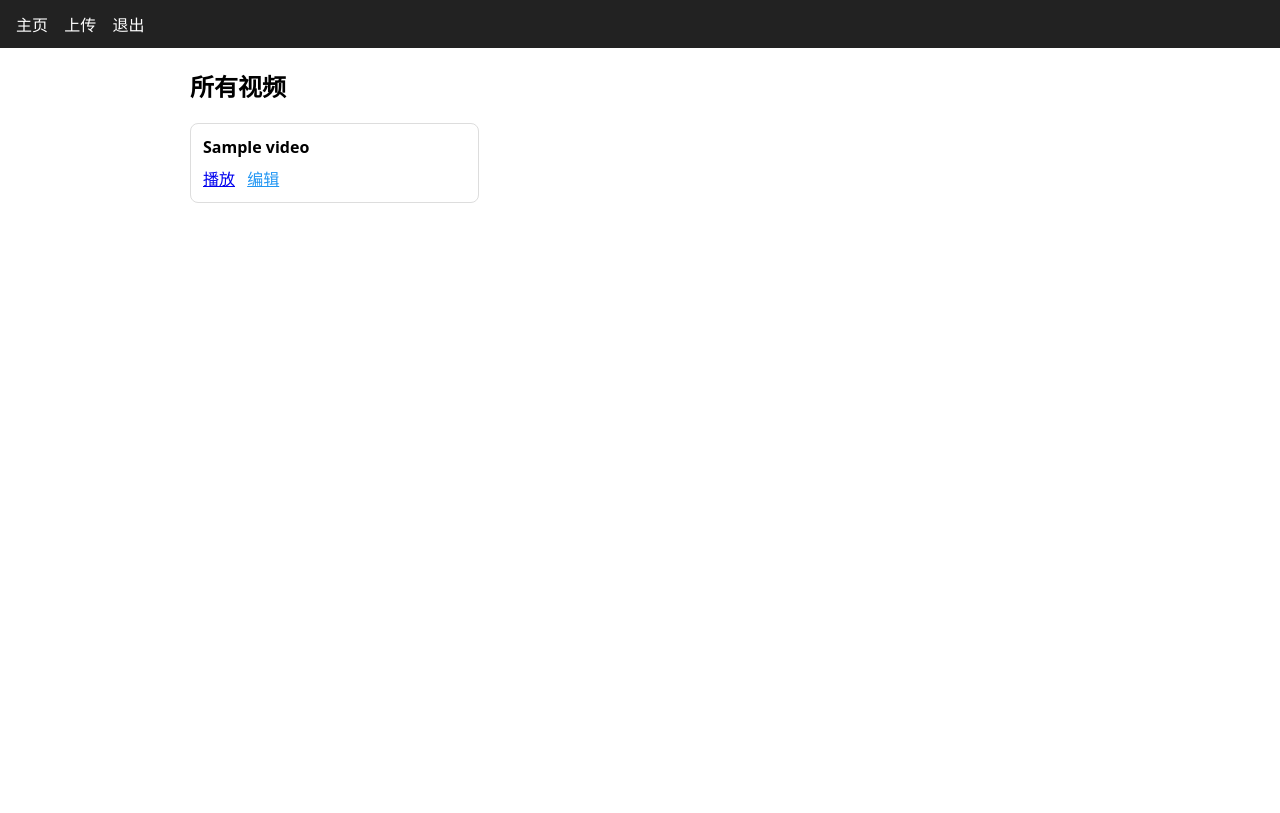
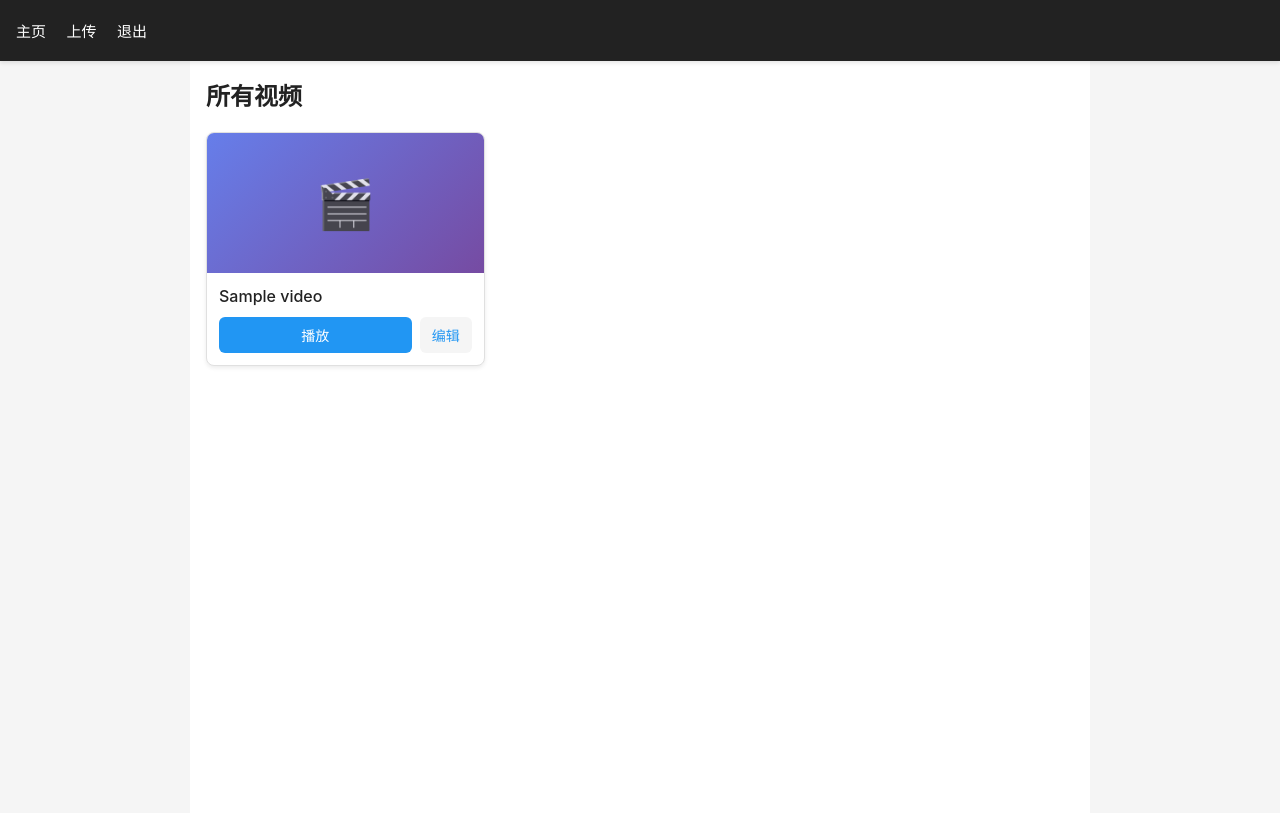
Before and after one commit to JiangShiHe/web-video, a Flask app: page / in a window 1280 px wide. Before the commit the page ends 203 px from the top, so only its background shows below. Run offline with Flask 3, Linux system fonts and the light colour scheme; a user stored in the database is signed in; tables that the repository leaves empty hold one stand-in row (values such as "Sample post").

Commit message:
优化移动端体验，提取CSS到本地静态资源

```diff
--- /dev/null
+++ b/app/static/css/index.css
@@ -0,0 +1,162 @@
+/* 首页视频列表样式 */
+.page-title {
+  font-size: 24px;
+  margin: 0 0 20px 0;
+  color: #222;
+}
+
+.video-grid {
+  display: grid;
+  grid-template-columns: repeat(auto-fill, minmax(240px, 1fr));
+  gap: 16px;
+}
+
+.video-card {
+  border: 1px solid #e0e0e0;
+  border-radius: 8px;
+  overflow: hidden;
+  background: #fff;
+  box-shadow: 0 2px 4px rgba(0, 0, 0, 0.08);
+  transition: all 0.2s;
+  display: flex;
+  flex-direction: column;
+}
+
+.video-card:active {
+  transform: translateY(-2px);
+  box-shadow: 0 4px 12px rgba(0, 0, 0, 0.15);
+}
+
+.video-thumbnail {
+  width: 100%;
+  height: 140px;
+  background: linear-gradient(135deg, #667eea 0%, #764ba2 100%);
+  display: flex;
+  align-items: center;
+  justify-content: center;
+  font-size: 48px;
+  color: rgba(255, 255, 255, 0.9);
+}
+
+.video-content {
+  padding: 12px;
+  flex: 1;
+  display: flex;
+  flex-direction: column;
+}
+
+.video-title {
+  margin: 0 0 10px 0;
+  font-size: 16px;
+  font-weight: 500;
+  color: #222;
+  line-height: 1.4;
+  display: -webkit-box;
+  -webkit-line-clamp: 2;
+  -webkit-box-orient: vertical;
+  overflow: hidden;
+}
+
+.video-badge {
+  display: inline-flex;
+  align-items: center;
+  gap: 4px;
+  font-size: 12px;
+  color: #ff9800;
+  margin-bottom: 8px;
+}
+
+.video-actions {
+  display: flex;
+  gap: 8px;
+  margin-top: auto;
+}
+
+.video-link {
+  flex: 1;
+  padding: 8px 12px;
+  background: #2196f3;
+  color: #fff;
+  text-decoration: none;
+  border-radius: 6px;
+  text-align: center;
+  font-size: 14px;
+  transition: background 0.2s;
+}
+
+.video-link:active {
+  background: #1976d2;
+}
+
+.edit-link {
+  padding: 8px 12px;
+  background: #f5f5f5;
+  color: #2196f3;
+  text-decoration: none;
+  border-radius: 6px;
+  font-size: 14px;
+  transition: background 0.2s;
+}
+
+.edit-link:active {
+  background: #e0e0e0;
+}
+
+.empty-state {
+  text-align: center;
+  padding: 60px 20px;
+  color: #999;
+}
+
+.empty-state-icon {
+  font-size: 64px;
+  margin-bottom: 16px;
+}
+
+@media (max-width: 768px) {
+  .page-title {
+    font-size: 20px;
+    margin-bottom: 16px;
+  }
+
+  .video-grid {
+    grid-template-columns: repeat(auto-fill, minmax(160px, 1fr));
+    gap: 12px;
+  }
+
+  .video-thumbnail {
+    height: 120px;
+    font-size: 40px;
+  }
+
+  .video-content {
+    padding: 10px;
+  }
+
+  .video-title {
+    font-size: 15px;
+  }
+
+  .video-link,
+  .edit-link {
+    padding: 10px;
+    font-size: 15px;
+  }
+}
+
+@media (max-width: 480px) {
+  .video-grid {
+    grid-template-columns: 1fr;
+  }
+
+  .video-card {
+    display: flex;
+    flex-direction: row;
+  }
+
+  .video-thumbnail {
+    width: 120px;
+    height: auto;
+    min-height: 100px;
+  }
+}
--- /dev/null
+++ b/app/static/css/style.css
@@ -0,0 +1,126 @@
+/* 全局样式 */
+* {
+  box-sizing: border-box;
+}
+
+body {
+  font-family: -apple-system, BlinkMacSystemFont, "Segoe UI", Roboto, "Helvetica Neue", Arial, sans-serif;
+  margin: 0;
+  padding: 0;
+  background: #f5f5f5;
+}
+
+/* 头部导航 */
+header {
+  background: #222;
+  color: #fff;
+  padding: 12px 16px;
+  position: sticky;
+  top: 0;
+  z-index: 100;
+  box-shadow: 0 2px 4px rgba(0, 0, 0, 0.1);
+}
+
+header a {
+  color: #fff;
+  margin-right: 16px;
+  text-decoration: none;
+  font-size: 15px;
+  padding: 8px 0;
+  display: inline-block;
+}
+
+header a:active {
+  opacity: 0.7;
+}
+
+/* 容器 */
+.container {
+  max-width: 900px;
+  margin: 0 auto;
+  padding: 16px;
+  background: #fff;
+  min-height: calc(100vh - 48px);
+}
+
+/* 网格布局 */
+.grid {
+  display: grid;
+  grid-template-columns: repeat(auto-fill, minmax(240px, 1fr));
+  gap: 16px;
+}
+
+.card {
+  border: 1px solid #e0e0e0;
+  padding: 12px;
+  border-radius: 8px;
+  background: #fff;
+  box-shadow: 0 1px 3px rgba(0, 0, 0, 0.1);
+  transition: box-shadow 0.2s;
+}
+
+.card:active {
+  box-shadow: 0 2px 8px rgba(0, 0, 0, 0.15);
+}
+
+/* 错误提示 */
+.error {
+  color: #d32f2f;
+  background: #ffebee;
+  padding: 12px;
+  border-radius: 4px;
+  margin-bottom: 16px;
+}
+
+/* 按钮通用样式 */
+button,
+.btn {
+  padding: 10px 16px;
+  border: none;
+  border-radius: 6px;
+  font-size: 15px;
+  cursor: pointer;
+  transition: all 0.2s;
+  -webkit-tap-highlight-color: transparent;
+}
+
+button:active,
+.btn:active {
+  transform: scale(0.98);
+}
+
+/* 输入框优化 */
+input[type="text"],
+input[type="password"],
+input[type="file"] {
+  font-size: 16px;
+  padding: 10px;
+  border: 1px solid #ddd;
+  border-radius: 6px;
+}
+
+/* 移动端优化 */
+@media (max-width: 768px) {
+  header {
+    padding: 10px 12px;
+  }
+
+  header a {
+    margin-right: 12px;
+    font-size: 14px;
+  }
+
+  .container {
+    padding: 12px;
+    border-radius: 0;
+  }
+
+  .grid {
+    grid-template-columns: repeat(auto-fill, minmax(160px, 1fr));
+    gap: 12px;
+  }
+
+  .card {
+    padding: 10px;
+  }
+}
--- a/app/templates/index.html
+++ b/app/templates/index.html
@@ -1,23 +1,40 @@
 {% extends 'layout.html' %}
+{% block extra_css %}
+<link rel="stylesheet" href="{{ url_for('static', filename='css/index.css') }}">
+{% endblock %}
+
 {% block content %}
-<h2>{% if current_user.is_authenticated and current_user.is_admin %}所有视频{% else %}公共视频{% endif %}</h2>
-<div class="grid">
+<h2 class="page-title">
+  {% if current_user.is_authenticated and current_user.is_admin %}所有视频{% else %}公共视频{% endif %}
+</h2>
+
+<div class="video-grid">
   {% for v in videos %}
-  <div class="card">
-    <h3 style="margin:0 0 8px 0; font-size: 16px;">
-      {{ v.title }}
+  <div class="video-card">
+    <div class="video-thumbnail">🎬</div>
+    <div class="video-content">
       {% if not v.is_public %}
-      <span style="font-size:12px; color:#ff9800;">🔒</span>
+      <div class="video-badge">
+        <span>🔒</span>
+        <span>私有</span>
+      </div>
       {% endif %}
-    </h3>
-    <a href="{{ url_for('video.detail', vid=v.id) }}">播放</a>
-    {% if current_user.is_authenticated and current_user.is_admin %}
-    <a href="{{ url_for('video.edit', vid=v.id) }}" style="margin-left:8px; color:#2196f3;">编辑</a>
-    {% endif %}
+      <h3 class="video-title">{{ v.title }}</h3>
+      <div class="video-actions">
+        <a href="{{ url_for('video.detail', vid=v.id) }}" class="video-link">播放</a>
+        {% if current_user.is_authenticated and current_user.is_admin %}
+        <a href="{{ url_for('video.edit', vid=v.id) }}" class="edit-link">编辑</a>
+        {% endif %}
+      </div>
+    </div>
   </div>
   {% endfor %}
-  {% if videos|length == 0 %}
-    <p>暂无视频</p>
-  {% endif %}
 </div>
+
+{% if videos|length == 0 %}
+<div class="empty-state">
+  <div class="empty-state-icon">📹</div>
+  <p>暂无视频</p>
+</div>
+{% endif %}
 {% endblock %}
--- a/app/templates/layout.html
+++ b/app/templates/layout.html
@@ -2,17 +2,11 @@
 <html lang="zh-CN">
 <head>
   <meta charset="utf-8">
-  <meta name="viewport" content="width=device-width, initial-scale=1">
+  <meta name="viewport" content="width=device-width, initial-scale=1, maximum-scale=5, user-scalable=yes">
+  <meta name="theme-color" content="#222">
   <title>视频站点</title>
-  <style>
-    body { font-family: system-ui, sans-serif; margin: 0; }
-    header { background: #222; color: #fff; padding: 12px 16px; }
-    header a { color: #fff; margin-right: 12px; text-decoration: none; }
-    .container { max-width: 900px; margin: 20px auto; padding: 0 16px; }
-    .grid { display: grid; grid-template-columns: repeat(auto-fill, minmax(240px, 1fr)); gap: 16px; }
-    .card { border: 1px solid #ddd; padding: 12px; border-radius: 8px; }
-    .error { color: #b00020; }
-  </style>
+  <link rel="stylesheet" href="{{ url_for('static', filename='css/style.css') }}">
+  {% block extra_css %}{% endblock %}
   {% with messages = get_flashed_messages() %}
   {% if messages %}
   <script>
```
Also changed, not shown: app/static/css/video.css (added, +153 -0 lines), app/templates/video_detail.html (+80 -39 lines).
